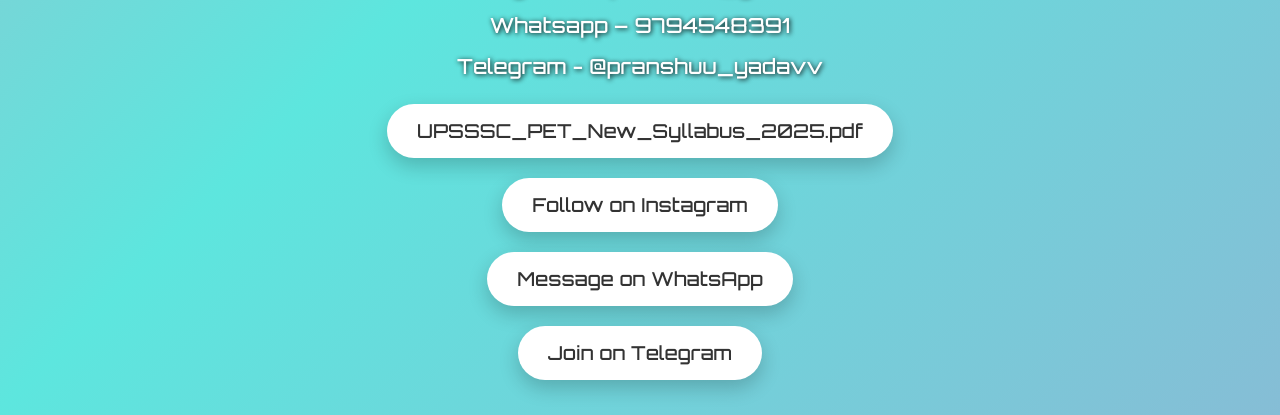
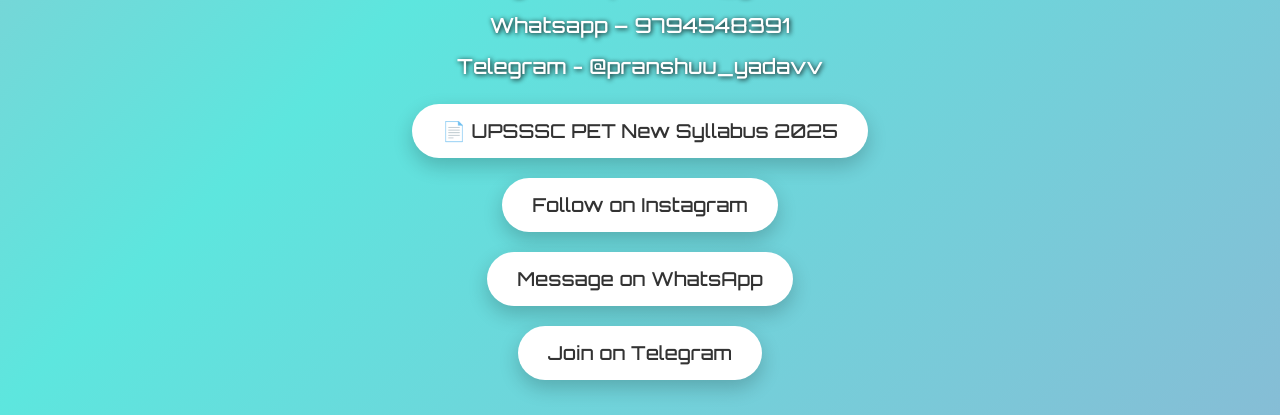
Before and after one commit to PranshuuYadavv/pranshuu_yadavv, a plain HTML site: page index.html in a window 1280 px wide. Shown: the part 385-800 px from the top of the page. Drawn offline with Linux system fonts and the light colour scheme.

Commit message:
Update index.html

```diff
--- a/index.html
+++ b/index.html
@@ -82,10 +82,10 @@
   <div class="info">Instagram - @pranshuu_yadavv</div>
   <div class="info">Whatsapp – 9794548391</div>
   <div class="info">Telegram - @pranshuu_yadavv</div>
-
-  <a class="button" href="https://lightpdf.com/cloud-docs?document_id=qnhie8z" target="_blank" rel="noopener noreferrer">UPSSSC_PET_New_Syllabus_2025.pdf</a>
+  <a class="button" href="https://lightpdf.com/cloud-docs?document_id=qnhie8z" target="_blank" rel="noopener noreferrer">📄 UPSSSC PET New Syllabus 2025</a>
   <a class="button" href="https://instagram.com/pranshuu_yadavv" target="_blank" rel="noopener noreferrer">Follow on Instagram</a>
   <a class="button" href="https://wa.me/919794548391" target="_blank" rel="noopener noreferrer">Message on WhatsApp</a>
   <a class="button" href="https://t.me/pranshuu_yadavv" target="_blank" rel="noopener noreferrer">Join on Telegram</a>
+
 </body>
 </html>
```
